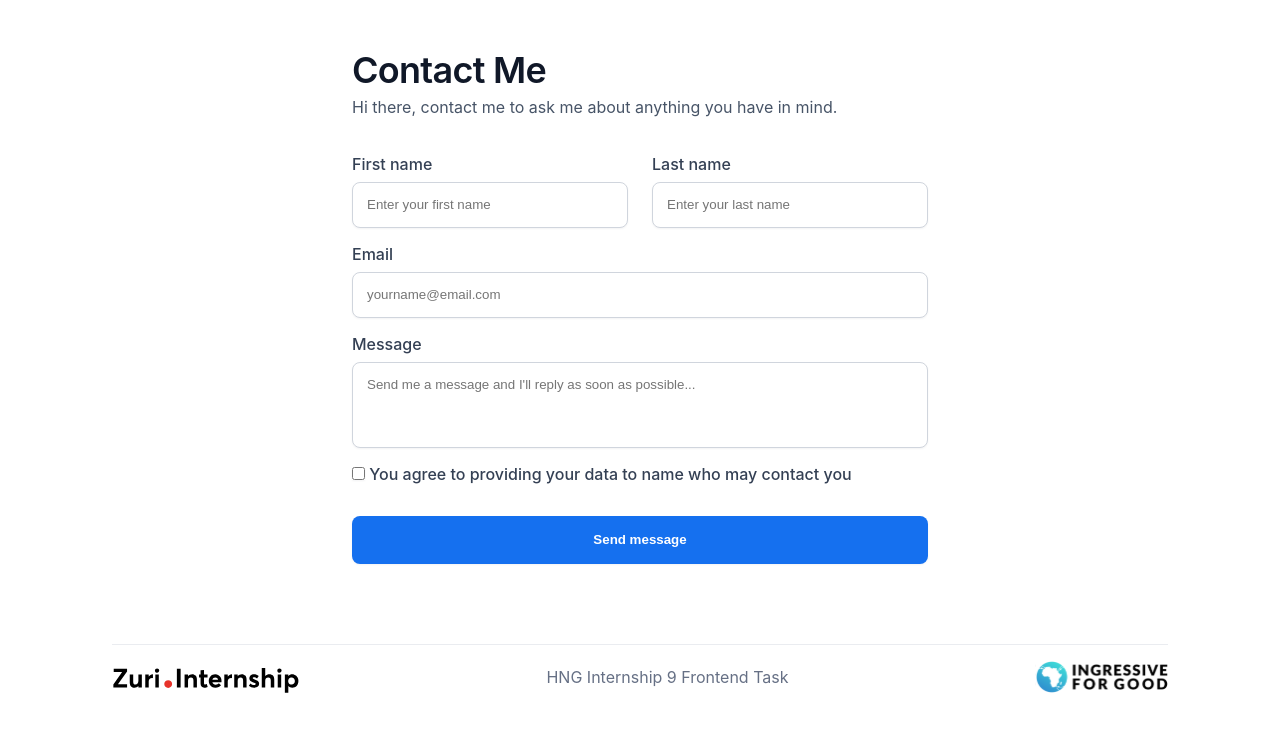
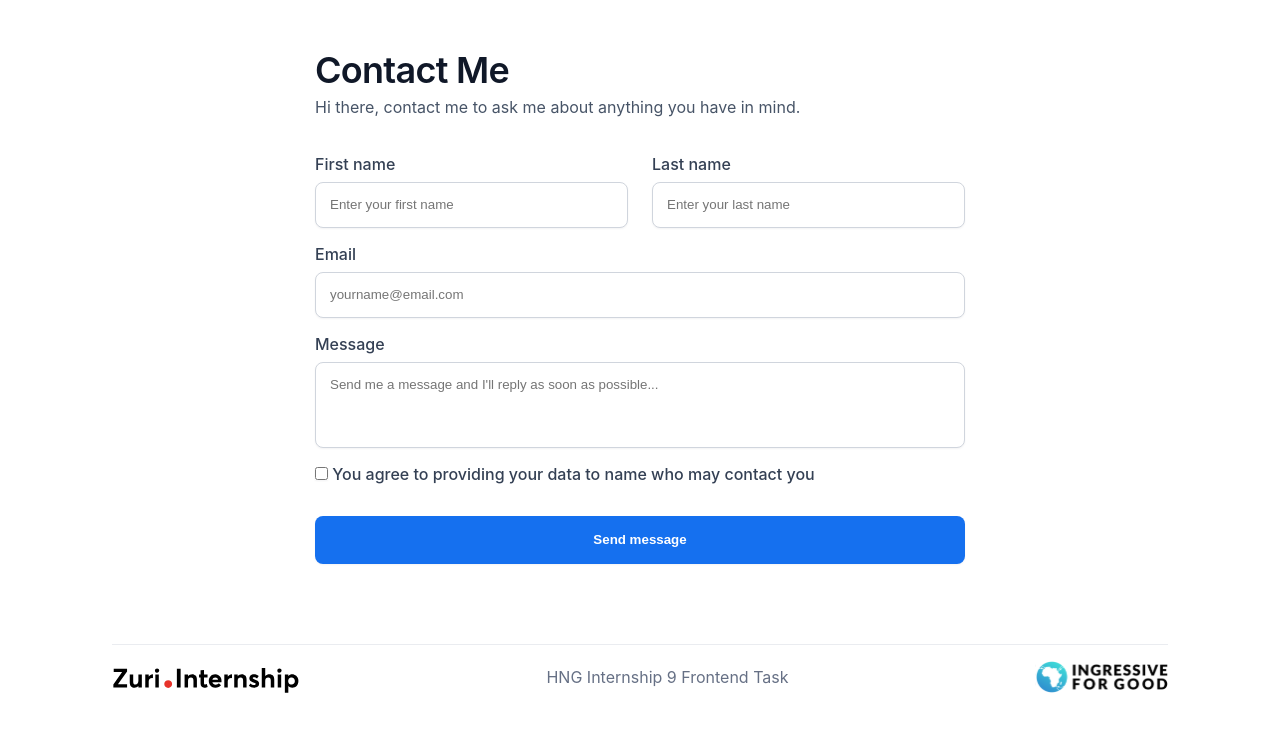
Before and after one commit to malachsalama/linkedtree, a React (Create React App) app: page /contact in a window 1280 px wide. Shown: the top 732 px of the page. Built offline with nearby package versions, Linux system fonts and the light colour scheme.

Commit message:
Fix: wrapped content to stop overflowing

```diff
--- a/src/App.css
+++ b/src/App.css
@@ -127,7 +127,9 @@ a {
 
 /* Contact page */
 .Container {
-  margin: 3rem 22rem;
+  margin: auto;
+  max-width: 650px;
+  padding-top: 3rem;
 }
 
 .HeadingAndSupportingText {
```
